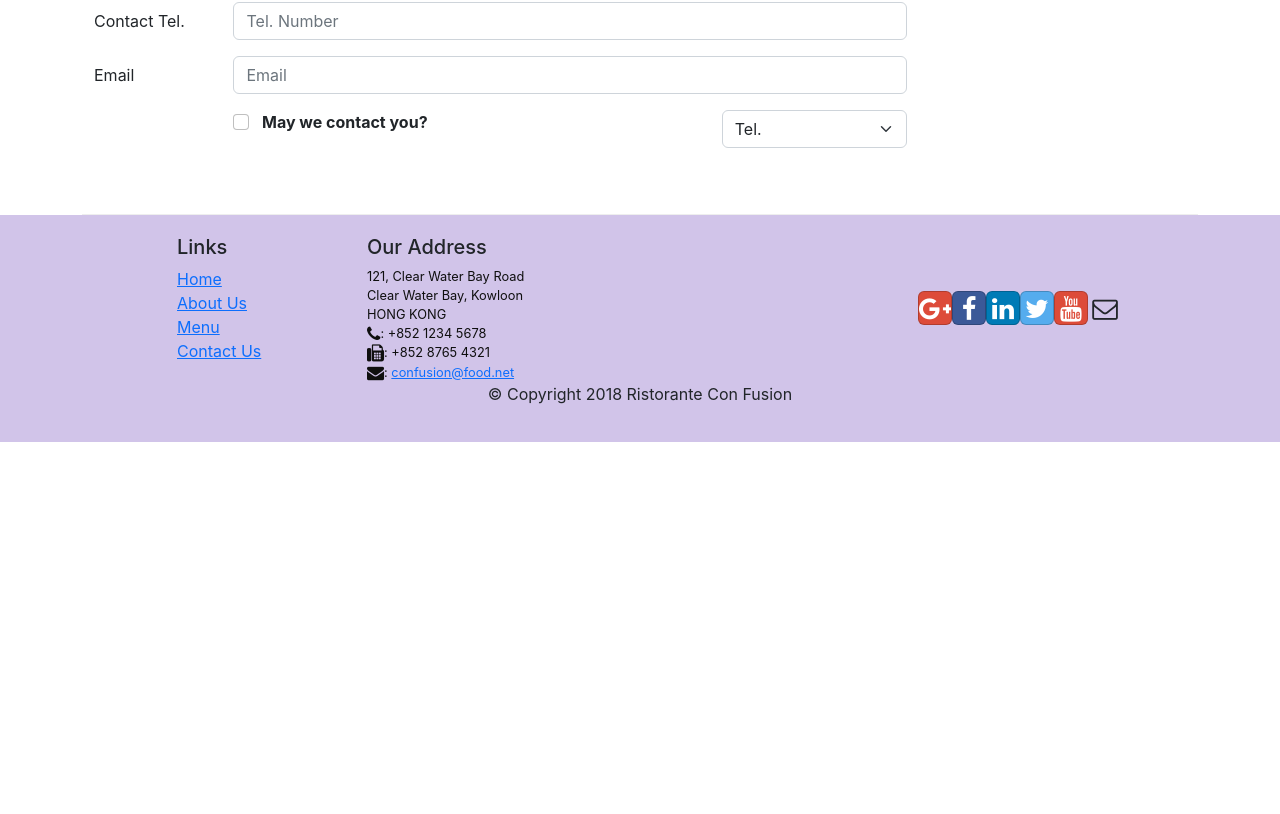
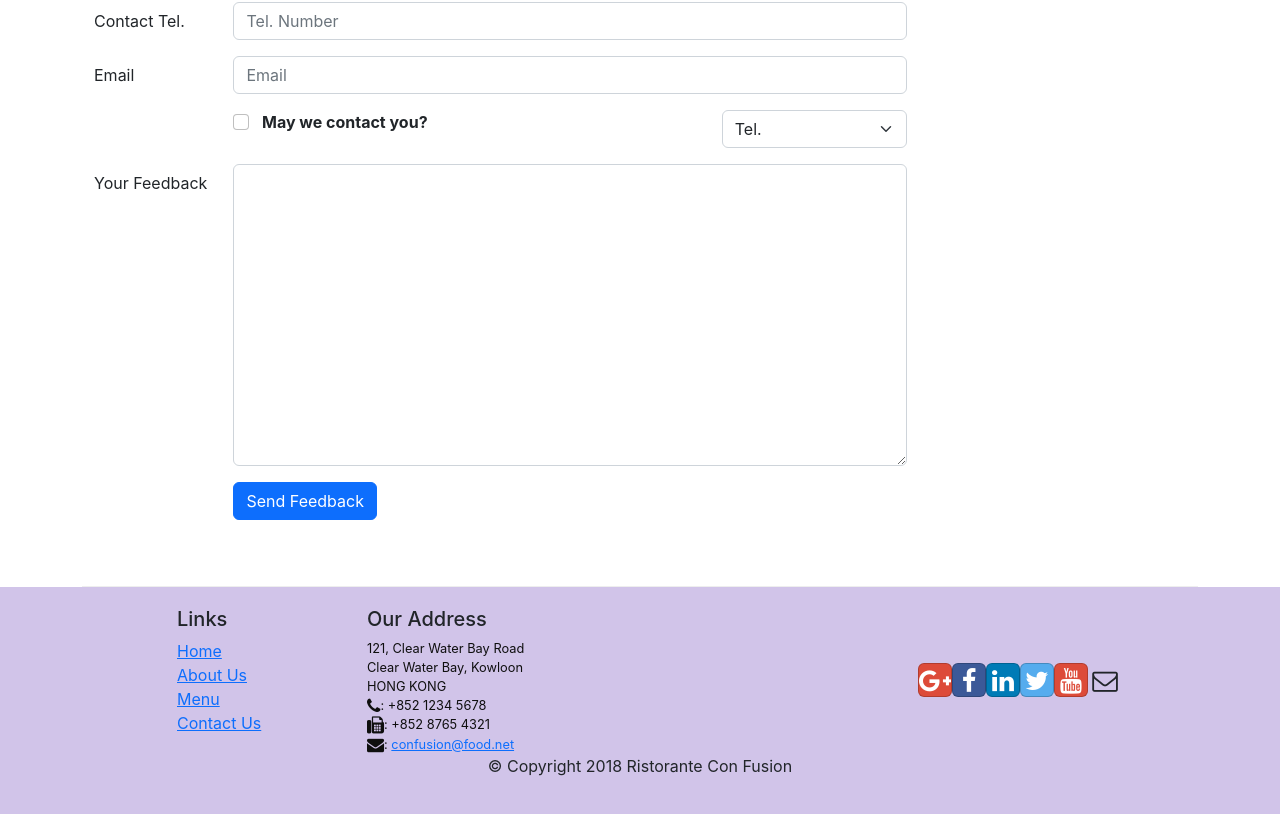
Before and after one commit to drneyx/Confusion-REACT, a React (Create React App) app: page /contactus in a window 1280 px wide. Shown: the part 998-1812 px from the top of the page. Before the commit the page ends 1440 px from the top, so only its background shows below. Built offline with nearby package versions, Linux system fonts and the light colour scheme.

Commit message:
Add form

```diff
--- a/src/components/ContantComponent.js
+++ b/src/components/ContantComponent.js
@@ -1,6 +1,6 @@
 import React, { Component } from 'react';
 import { Link } from 'react-router-dom';
-import { Breadcrumb, BreadcrumbItem, Col, Form, FormGroup, Input, Label } from 'reactstrap';
+import { Breadcrumb, BreadcrumbItem, Button, Col, Form, FormGroup, Input, Label } from 'reactstrap';
 
 class  Contact extends Component {
 
@@ -106,7 +106,19 @@ class  Contact extends Component {
                                     <option>Tel.</option>
                                     <option>Email</option>
                                 </Input>
+                            </Col>
+                        </FormGroup>
 
+                        <FormGroup row>
+                            <Label htmlfor="message" md={2}>Your Feedback</Label>
+                            <Col md={10}>
+                                <Input type="textarea" id="message" name="message"  rows="12" value={this.state.message}/>
+                            </Col>
+                        </FormGroup>
+
+                        <FormGroup row>
+                            <Col md={{size:10, offset:2}}>
+                                <Button type="submit" color="primary">Send Feedback</Button>
                             </Col>
                         </FormGroup>
                     </Form>
```
